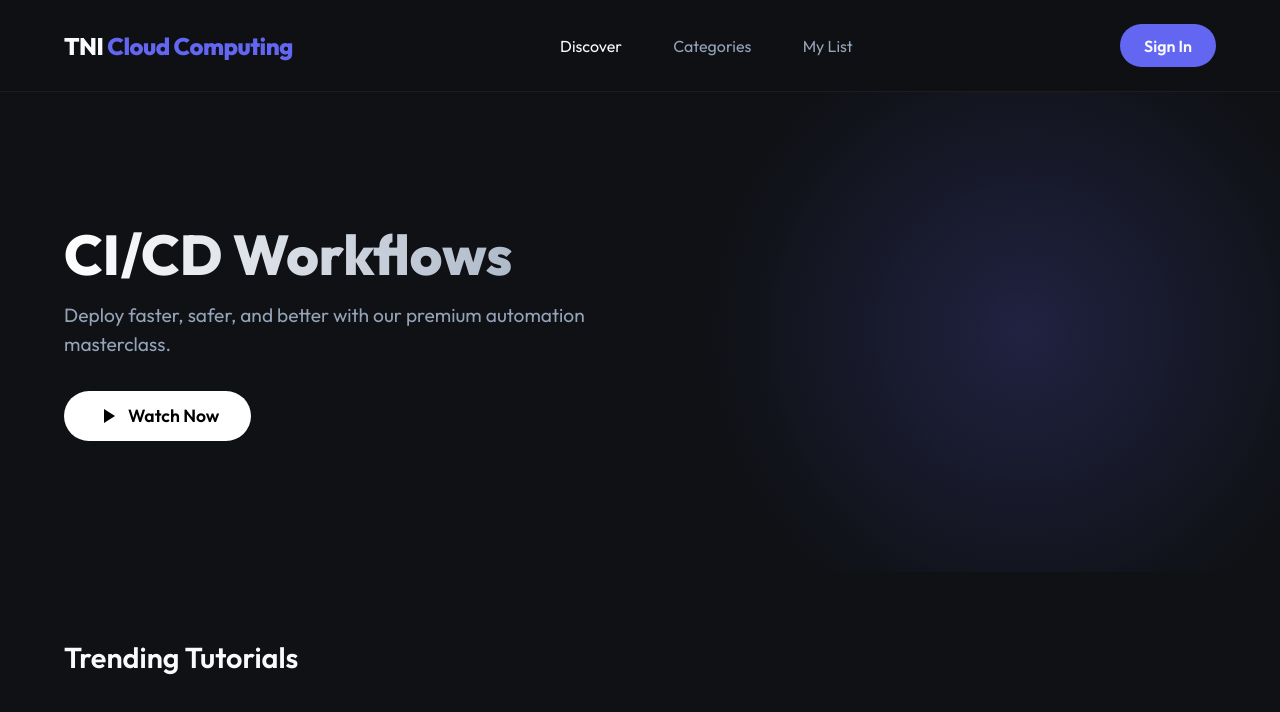
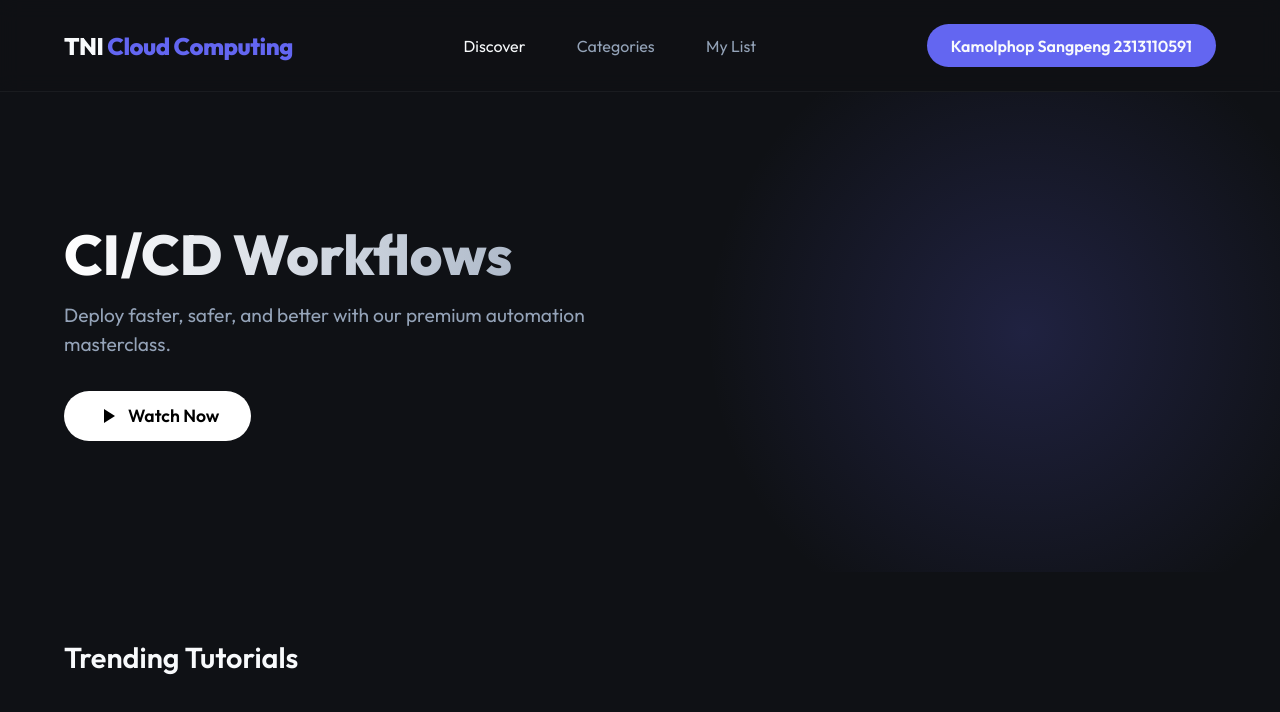
Before and after one commit to yourshoji/cicd-lab, a website: page public/index.html in a window 1280 px wide. Drawn offline with Linux system fonts and the light colour scheme; no server answers.

Commit message:
edited index.html

```diff
--- a/public/index.html
+++ b/public/index.html
@@ -15,7 +15,7 @@
             <a href="#">Categories</a>
             <a href="#">My List</a>
         </div>
-        <div class="profile-btn">Sign In</div>
+        <div class="profile-btn">Kamolphop Sangpeng 2313110591</div>
     </nav>
 
     <header class="hero">
```
